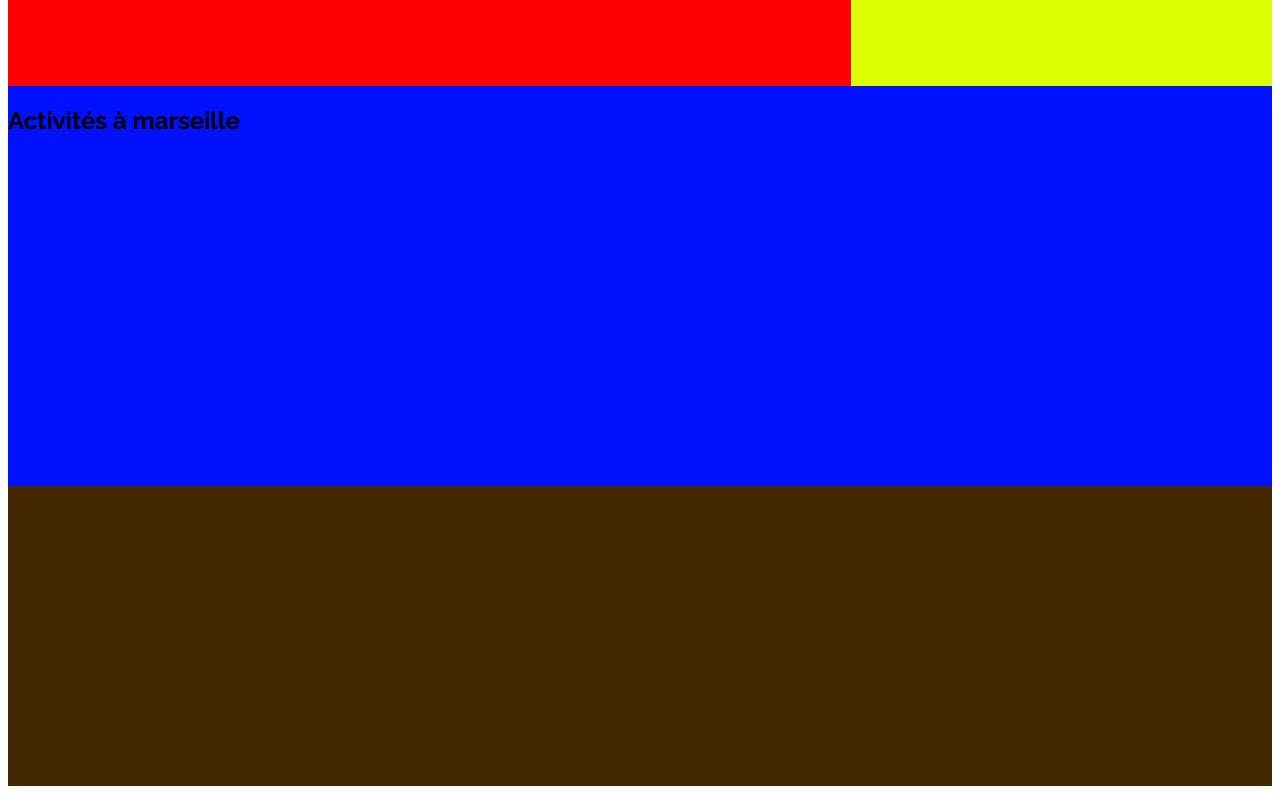
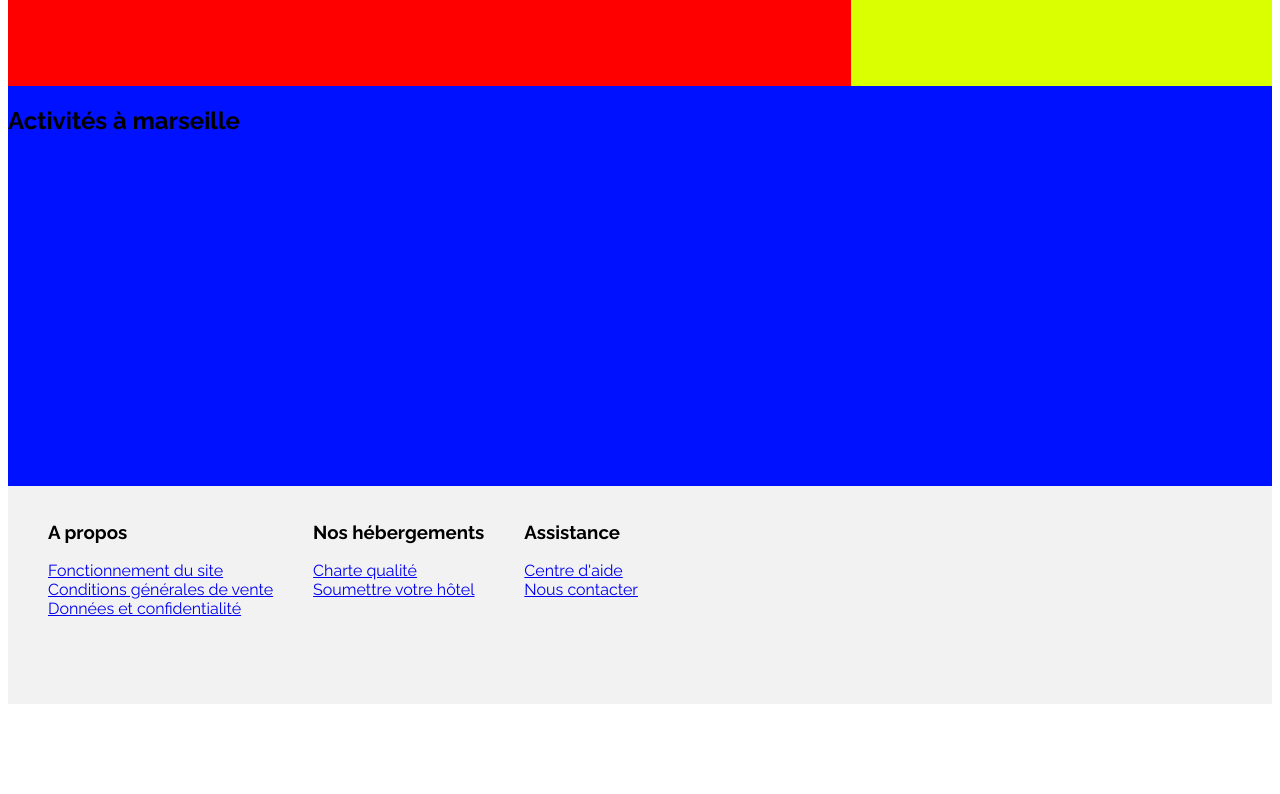
Before and after one commit to louis73530/BarkerLouis_2_15042021, a plain HTML site: page index.html in a window 1280 px wide. Shown: the part 722-1516 px from the top of the page. After the commit the page ends 1434 px from the top, so only its background shows below. Drawn offline with Linux system fonts and the light colour scheme.

Commit message:
création de la branche footer, ajout du contenu en HTML et début de la mise en forme en CSS

```diff
--- a/index.html
+++ b/index.html
@@ -75,7 +75,30 @@
             <h2>Activités à marseille</h2>
         </section>
 
-        <footer class="pied_de_page"></footer>
+        <footer class="pied_de_page">
+            <div class="listes_footer">
+                    <ul>
+                        <h3>A propos</h3>
+                        <li class="boutons_footer"><a href="empty">Fonctionnement du site</a></li>
+                        <li class="boutons_footer"><a href="empty">Conditions générales de vente</a></li>
+                        <li class="boutons_footer"><a href="empty">Données et confidentialité</a></li>
+                    </ul>
+            </div>
+            <div class="listes_footer">
+                    <ul>
+                        <h3>Nos hébergements</h3>
+                        <li class="boutons_footer"><a href="empty">Charte qualité</a></li>
+                        <li class="boutons_footer"><a href="empty">Soumettre votre hôtel</a></li>
+                    </ul>
+            </div>
+            <div class="listes_footer">
+                    <ul>
+                        <h3>Assistance</h3>
+                        <li class="boutons_footer"><a href="empty">Centre d'aide</a></li>
+                        <li class="boutons_footer"><a href="empty">Nous contacter</a></li>
+                    </ul>
+            </div>
+        </footer>
     </div>
 </body>
 </html>
--- a/style.css
+++ b/style.css
@@ -56,7 +56,17 @@
 
 .pied_de_page
 {
-    width: 100%; /* provisoire */
-    height: 300px; /* provisoire */
-    background: rgb(66, 40, 0); /* provisoire */
+    width: 100%;
+    height: 218px;
+    background: #F2F2F2;
+    display: flex;
 }
+.listes_footer
+{
+    display: flex;
+    flex-direction: column;
+}
+.boutons_footer
+{
+    list-style-type: none;
+}
```
